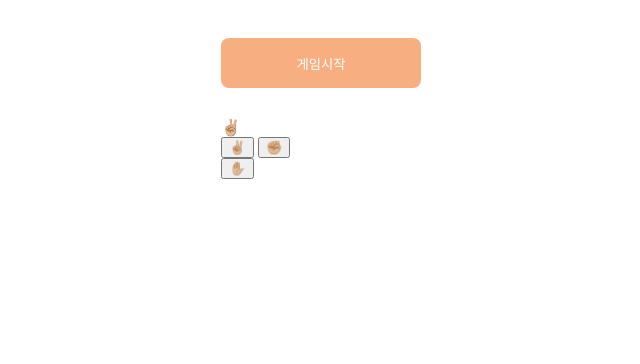
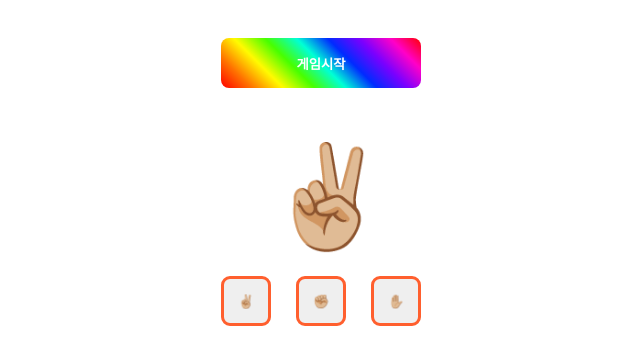
Before and after one commit to seolhyelin/Javascript-practice-game, a plain HTML site: page practice1/index.html in a window 1280 px wide. Shown: the whole page, without its empty margins (369-1009 px from the left). Drawn offline with Linux system fonts and the light colour scheme.

Commit message:
가위바위보 게임 최종

```diff
--- a/practice1/index.html
+++ b/practice1/index.html
@@ -14,9 +14,9 @@
         <div class="scissors slideImg">✌🏼</div>
       </div>
       <div class="button-list">
-        <button class="scissors">✌🏼</button>
-        <button class="rock">✊🏼</button>
-        <button class="paper">✋🏼</button>
+        <button class="scissors attack-btn">✌🏼</button>
+        <button class="rock attack-btn">✊🏼</button>
+        <button class="paper attack-btn">✋🏼</button>
       </div>
     </div>
     <script src="src/index.js"></script>
--- a/practice1/src/index.js
+++ b/practice1/src/index.js
@@ -39,6 +39,7 @@ function game() {
 
     if (me === op) {
       alert("비겼습니다");
+      return;
     }
 
     if (me === "scissors") {
--- a/practice1/src/style.css
+++ b/practice1/src/style.css
@@ -7,9 +7,42 @@
   width: 200px;
   height: 50px;
   margin: 30px auto;
-  color: white;
-  background-color: #f7ae81;
   border: none;
   border-radius: 8px;
+  font-weight: bold;
   cursor: pointer;
+  background: linear-gradient(
+    45deg,
+    #ff0000,
+    #ff7300,
+    #fffb00,
+    #48ff00,
+    #00ffd5,
+    #002bff,
+    #7a00ff,
+    #ff00c8,
+    #ff0000
+  );
+  color: white;
 }
+
+.slideImg {
+  font-size: 100px;
+  margin: 20px 45px;
+}
+.button-list {
+  width: 200px;
+  display: flex;
+  justify-content: space-between;
+}
+.attack-btn {
+  width: 50px;
+  height: 50px;
+  border: 3px solid #ff5f2e;
+  border-radius: 9px;
+  color: #6e6e6e;
+}
+.attack-btn:hover {
+  background-color: #ff5f2e;
+  color: #e1eef6;
+}
```
